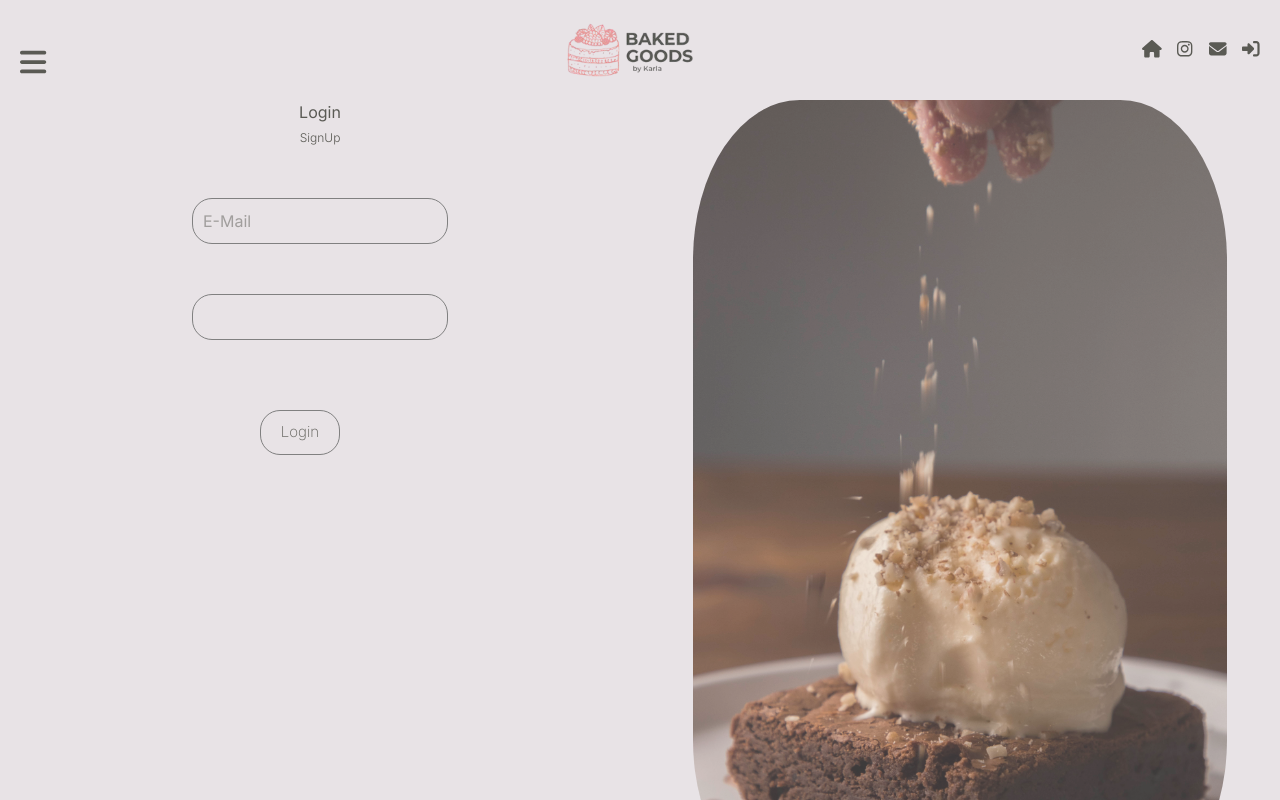
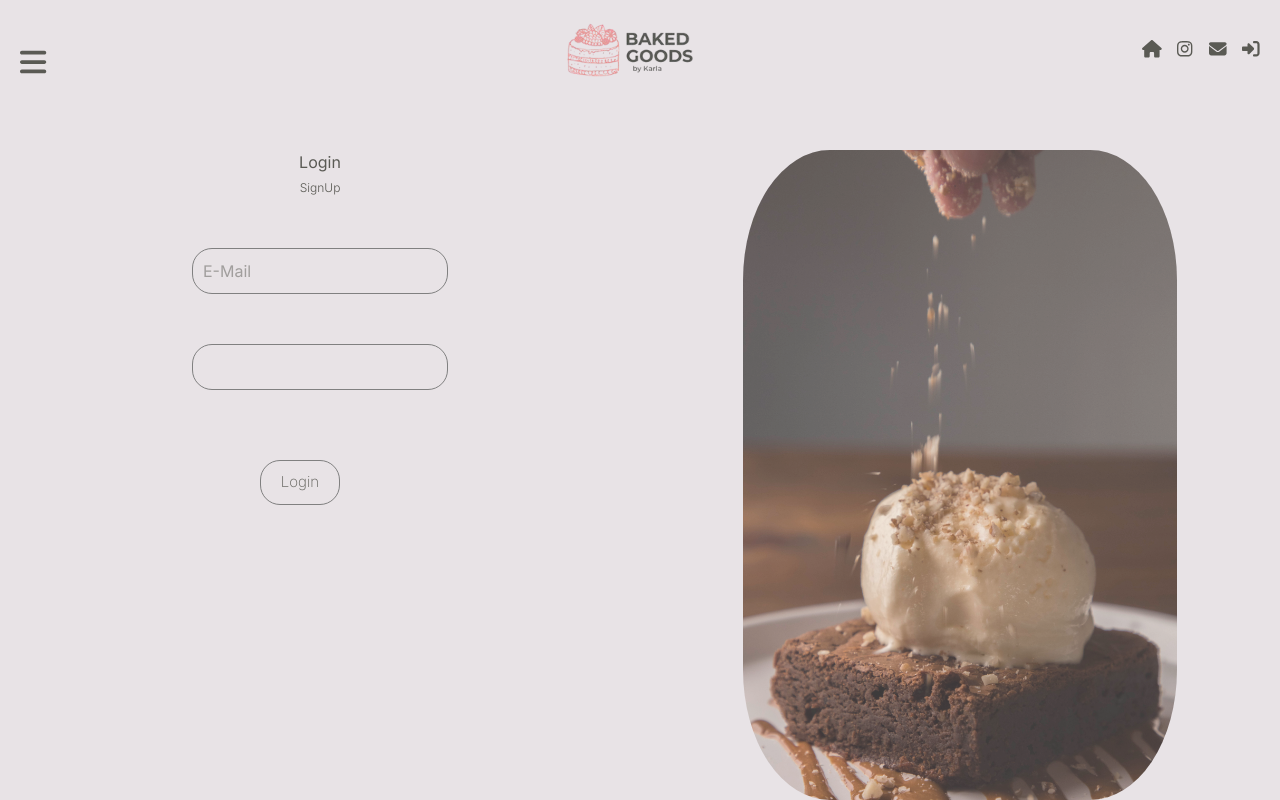
Before and after one commit to Panchita1989/CakesByKarla, a React (Vite) app: page /login in a window 1280 px wide. Shown: the top 800 px of the page. Built offline with nearby package versions, Linux system fonts and the light colour scheme.

Commit message:
changed img height

```diff
--- a/src/styles/formWrapper.css
+++ b/src/styles/formWrapper.css
@@ -5,6 +5,7 @@
     position: relative;
     display: flex;
     justify-content: space-around;
+    margin: 50px 0;
 }
 .formSection{
     display: flex;
@@ -23,7 +24,7 @@
     justify-content: center;
 }
 .imageSection img{
-    height: 800px;
+    height: 650px;
     opacity: 0.75;
     border-radius: 20%;
     transition: transform 0.7s ease-in-out, opacity 0.7s ease-in-out;
```
